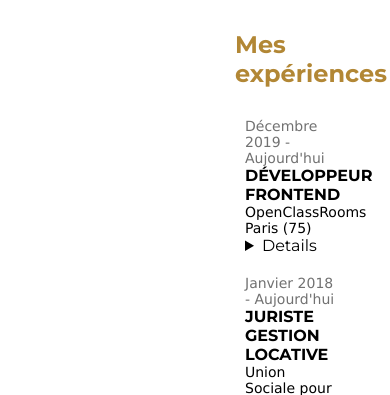
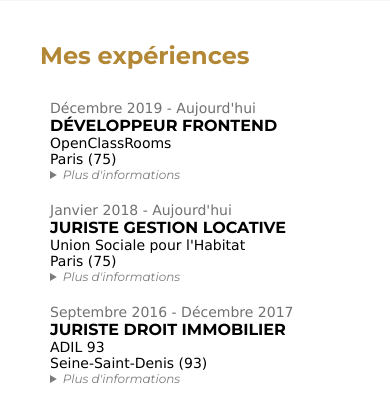
Before and after one commit to JulieMolla/juliemolla.github.io, a PHP site: page / in a window 390 px wide. Shown: the part 2194-2589 px from the top of the page. Run offline with PHP 8.4, Linux system fonts and the light colour scheme; some libraries are stand-ins or nearby versions.

Commit message:
media query

```diff
--- a/index.php
+++ b/index.html
@@ -19,13 +19,15 @@
                 <section class="nom">Julie Molla</section>
                 <section class="image__network">
                     <div class="network__linkedin">
-                <a href="https://www.linkedin.com/in/juliemolla/" target="blank"><i class="fab fa-linkedin"></i></a>
+                        <a href="https://www.linkedin.com/in/juliemolla/" target="blank"><i
+                                class="fab fa-linkedin"></i></a>
                     </div>
                     <div class="network__github">
                         <a href="https://github.com/JulieMolla" target="blank"><i class="fab fa-github"></i></a>
                     </div>
                     <div class="network__twitter">
-                <a href="https://twitter.com/julie__molla" target="blank"><i class="fab fa-twitter-square"></i></a>
+                        <a href="https://twitter.com/julie__molla" target="blank"><i
+                                class="fab fa-twitter-square"></i></a>
                     </div>
                 </section>
             </div>
@@ -124,6 +126,7 @@
                     </div>
                 </div>
                 <details>
+                    <summary>Plus d'informations</summary>
                     <div class="experience__task">
                         <ul>
                             <li>Intégrer un thème Wordpress pour un client (agence immobilière de luxe)</li>
@@ -154,6 +157,7 @@
                     </div>
                 </div>
                 <details>
+                    <summary>Plus d'informations</summary>
                     <div class="experience__task">
                         <ul>
                             <li>1000 consultations juridiques par an en gestion locative sociale</li>
@@ -181,6 +185,7 @@
                     </div>
                 </div>
                 <details>
+                    <summary>Plus d'informations</summary>
                     <div class="experience__task">
                         <ul>
                             <li>Consultations juridiques en droit immobilier</li>
@@ -207,6 +212,7 @@
                     </div>
                 </div>
                 <details>
+                    <summary>Plus d'informations</summary>
                     <div class="experience__task">
                         <ul>
                             <li>Rédaction de contrats et baux</li>
@@ -233,6 +239,7 @@
                     </div>
                 </div>
                 <details>
+                    <summary>Plus d'informations</summary>
                     <div class="experience__task">
                         <ul>
                             <li>Consultations juridiques en droit immobilier</li>
@@ -262,6 +269,7 @@
                     </div>
                 </div>
                 <details>
+                    <summary>Plus d'informations</summary>
                     <div class="experience__task">
                         <ul>
                             <li>Consultations juridiques en gestion locative, parc privé et parc social</li>
@@ -360,11 +368,11 @@
         <section class="main__section main__portfolio">
             <h2>Portfolio</h2>
         </section>
-        <!--<section class="main__section main__formulaire"-->
-        <?php include('contact.php')?>
-            <!--<h2>Contactez-moi!</h2>
+        <section class="main__section main__formulaire">
+            <!-- <?php include('contact.php')?> -->
+            <h2>Contactez-moi!</h2>
             <p>Une remarque? Une suggestion? Ou encore mieux: un poste à m'offrir? N'hésitez pas à m'écrire!</p>
-            <form metho="post" action="traitement.js">
+            <form>
                 <p>
                     <label for="nom">Nom</label>
                     <input type="text" name="nom" id="nom" placeholder="Ex: Jean Dupont" size="30" maxlength="100"
@@ -391,9 +399,9 @@
                 </p>
 
                 <p>
-                    <input class="submit" type="submit" value="Envoyer">
+                    <button class="submit">Envoyer</button>
                 </p>
-            </form>-->
+            </form>
         </section>
         <footer>
             <div class="footer">
--- a/style.css
+++ b/style.css
@@ -146,9 +146,11 @@ aside {
     padding: 10px;
 }
 
-.details {
-    font-size: 6px;
-    font-weight: lighter;
+summary {
+    font-size: 12px;
+    font-style: italic;
+    color: #7b7b7b;
+
 
 }
 
@@ -247,3 +249,15 @@ textarea {
     font-weight: 6px;
     line-height: 2px;
 }
+
+@media screen and (max-width: 960px) {
+    .bloc_page {
+        display: block;
+
+    }
+
+    .image__position {
+        position: relative;
+        width:100%;
+    }
+}
```
Lines whose indentation alone changed are shown as unchanged.
